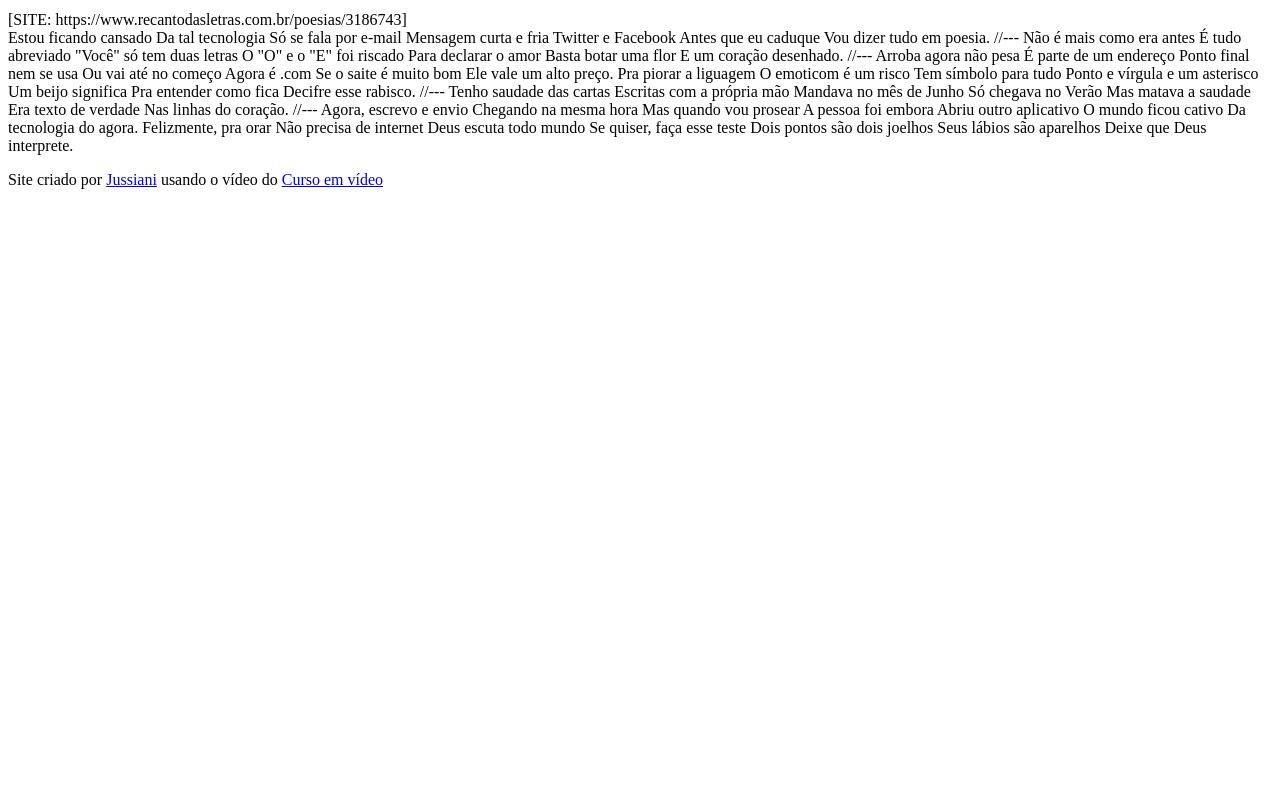
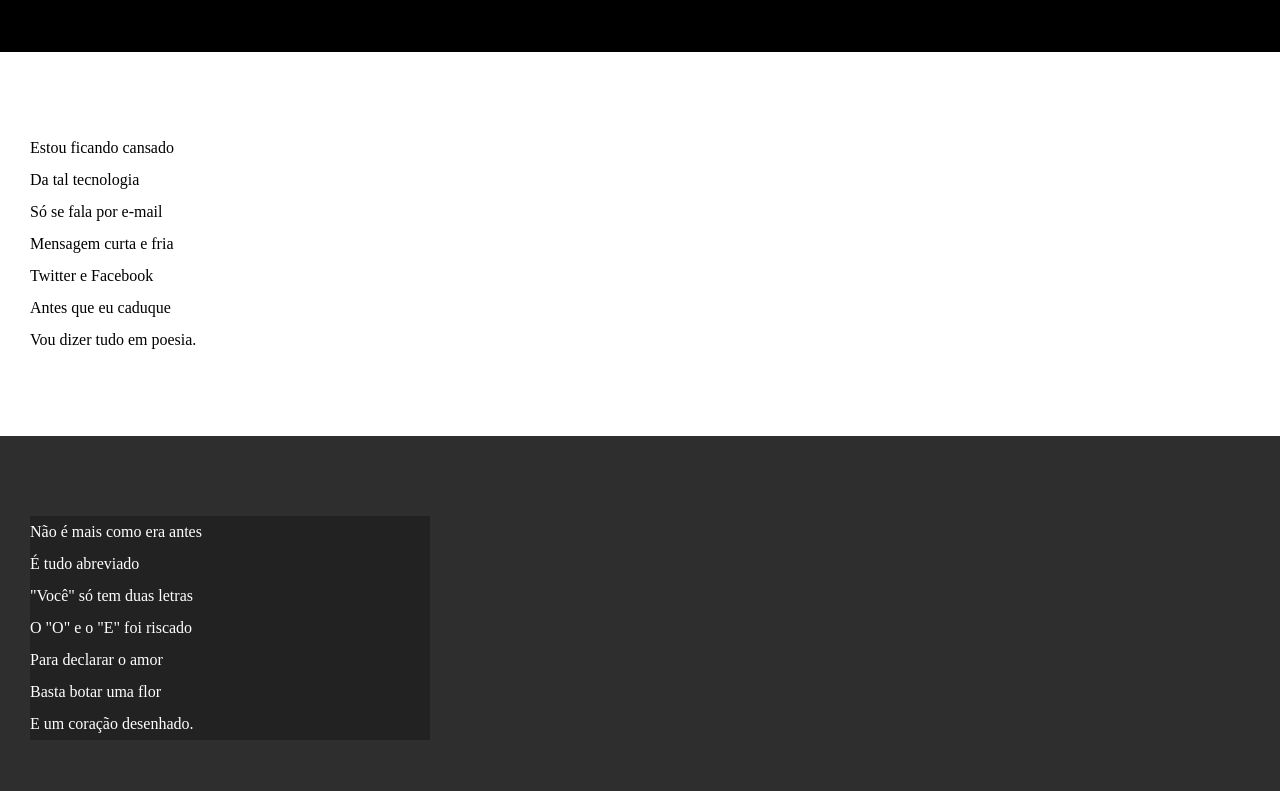
Before and after one commit to jussidev/Desafios-html-css, a plain HTML site: page d012/index.html in a window 1280 px wide. Shown: the part 103-894 px from the top of the page. Before the commit the page ends 800 px from the top, so only its background shows below. Drawn offline with Linux system fonts and the light colour scheme.

Commit message:
atualizei o conteúdo

```diff
--- a/d012/index.html
+++ b/d012/index.html
@@ -4,77 +4,90 @@
     <meta charset="UTF-8">
     <meta name="viewport" content="width=device-width, initial-scale=1.0">
     <title>Cordel</title>
+    <link rel="stylesheet" href="style.css">
 </head>
 <body>
     <header>
         <h1>Cordel Moderno</h1>
-        <p>Por <a href="https://www.recantodasletras.com.br/poesias/3186743]" target="_blank">Milton Duarte</a></p>
-        [SITE: https://www.recantodasletras.com.br/poesias/3186743]
+        <p>Por <a href="https://www.recantodasletras.com.br/poesias/3186743" target="_blank">Milton Duarte</a></p>
+
     </header>
 
-    Estou ficando cansado
-    Da tal tecnologia
-    Só se fala por e-mail
-    Mensagem curta e fria
-    Twitter e Facebook
-    Antes que eu caduque
-    Vou dizer tudo em poesia.
+    <section class="normal">
+        <p>
+            Estou ficando cansado <br>
+            Da tal tecnologia <br>
+            Só se fala por e-mail <br>
+            Mensagem curta e fria <br>
+            Twitter e Facebook <br>
+            Antes que eu caduque <br>
+            Vou dizer tudo em poesia. <br>
+        </p>
+    </section>
 
-    //---
+    <section class="imagem">
+        <p>
+            Não é mais como era antes <br>
+            É tudo abreviado <br>
+            "Você" só tem duas letras <br>
+            O "O" e o "E" foi riscado <br>
+            Para declarar o amor <br>
+            Basta botar uma flor <br>
+            E um coração desenhado. <br>
+        </p>
+    </section>
 
-    Não é mais como era antes
-    É tudo abreviado
-    "Você" só tem duas letras
-    O "O" e o "E" foi riscado
-    Para declarar o amor
-    Basta botar uma flor
-    E um coração desenhado.
+    <section class="normal">
+        <p>
+            Arroba agora não pesa <br>
+            É parte de um endereço <br>
+            Ponto final nem se usa <br>
+            Ou vai até no começo <br>
+            Agora é .com <br>
+            Se o saite é muito bom <br>
+            Ele vale um alto preço. <br> </p>
 
-    //---
+          <p>  Pra piorar a liguagem <br>
+            O emoticom é um risco <br>
+            Tem símbolo para tudo <br>
+            Ponto e vírgula e um asterisco <br>
+            Um beijo significa <br>
+            Pra entender como fica <br>
+            Decifre esse rabisco. <br>
+        </p>
+    </section>
 
-    Arroba agora não pesa
-    É parte de um endereço
-    Ponto final nem se usa
-    Ou vai até no começo
-    Agora é .com
-    Se o saite é muito bom
-    Ele vale um alto preço.
+    <section class="imagem">
+        <p>
+            Tenho saudade das cartas <br>
+            Escritas com a própria mão <br>
+            Mandava no mês de Junho <br>
+            Só chegava no Verão <br>
+            Mas matava a saudade <br>
+            Era texto de verdade <br>
+            Nas linhas do coração. <br>
+        </p>
+    </section>
 
-    Pra piorar a liguagem
-    O emoticom é um risco
-    Tem símbolo para tudo
-    Ponto e vírgula e um asterisco
-    Um beijo significa
-    Pra entender como fica
-    Decifre esse rabisco.
+    <section class="normal">
+        <p>
+            Agora, escrevo e envio <br>
+            Chegando na mesma hora <br>
+            Mas quando vou prosear <br>
+            A pessoa foi embora <br>
+            Abriu outro aplicativo <br>
+            O mundo ficou cativo <br>
+            Da tecnologia do agora. <br> </p>
 
-    //---
-
-    Tenho saudade das cartas
-    Escritas com a própria mão
-    Mandava no mês de Junho
-    Só chegava no Verão
-    Mas matava a saudade
-    Era texto de verdade
-    Nas linhas do coração.
-
-    //---
-
-    Agora, escrevo e envio
-    Chegando na mesma hora
-    Mas quando vou prosear
-    A pessoa foi embora
-    Abriu outro aplicativo
-    O mundo ficou cativo
-    Da tecnologia do agora.
-
-    Felizmente, pra orar
-    Não precisa de internet
-    Deus escuta todo mundo
-    Se quiser, faça esse teste
-    Dois pontos são dois joelhos
-    Seus lábios são aparelhos
-    Deixe que Deus interprete.
+           <p> Felizmente, pra orar <br>
+            Não precisa de internet <br>
+            Deus escuta todo mundo <br>
+            Se quiser, faça esse teste <br>
+            Dois pontos são dois joelhos <br>
+            Seus lábios são aparelhos <br>
+            Deixe que Deus interprete. <br>
+        </p>
+    </section>
 
 <footer>
     <p>Site criado por <a href="https://github.com/jussidev" target="_blank">Jussiani</a> usando o vídeo do <a href="https://www.cursoemvideo.com" target="_blank">Curso em vídeo</a></p>
--- /dev/null
+++ b/d012/style.css
@@ -0,0 +1,69 @@
+@charset "UTF-8";
+
+*{
+    margin: 0px;
+    padding: 0px;
+}
+
+html, body{
+    min-height: 100vh;
+    background-color: darkgray;
+}
+
+header{
+    background-color: black;
+    color: white;
+    text-align: center;
+}
+
+header > h1 {
+    padding-top: 50px;
+    font-variant: small-caps;
+}
+
+header > p {
+    padding-bottom: 50px;
+}
+
+header a, footer a {
+    text-decoration: none;
+    color: white;
+    font-weight: bolder;
+}
+
+ header a:hover, footer a:hover{
+    text-decoration: underline;
+}
+
+section{
+    padding-top: 10vh;
+    padding-bottom: 10vh;
+    line-height: 2em;
+    padding-left: 30px;
+}
+
+section.normal{
+    background-color: white;
+    color: black;
+}
+
+section.imagem{
+    background-color: rgba(0, 0, 0, 0.726);
+    color: white;
+
+}
+
+section.imagem > p {
+    width: 400px;
+    background-color: rgba(0, 0, 0, 0.253);
+}
+
+
+
+
+footer{
+    background-color: black;
+    color: white;
+    text-align: center;
+    padding: 10px;
+}
```
